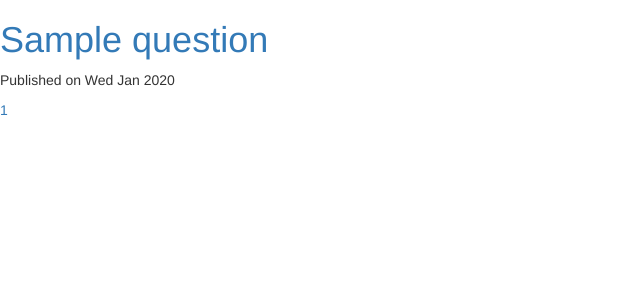
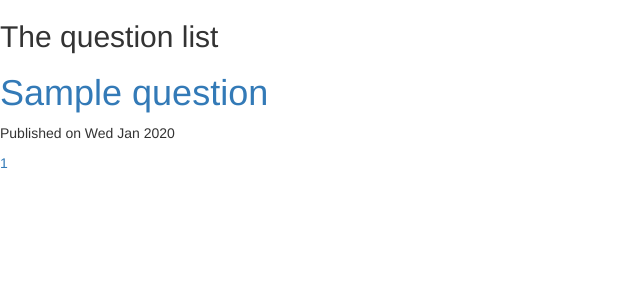
Before and after one commit to UREDDY616/uday_Forum, a Django app: template forum_project/myapp/templates/myapp/question_list.html in a window 1280 px wide. Shown: the top 300 px of the page, without its empty margins (0-640 px from the left). Run offline with Django 3.2, Linux system fonts and the light colour scheme; the template is opened without the code that fills it: most values are stand-ins (such as "Sample title", 1, 10 or a date in 2020); some libraries are stand-ins or nearby versions.

Commit message:
Update question_list.html

```diff
--- a/forum_project/myapp/templates/myapp/question_list.html
+++ b/forum_project/myapp/templates/myapp/question_list.html
@@ -10,6 +10,7 @@
   <link href="https://fonts.googleapis.com/css?family=Montserrat|Russo+One" rel="stylesheet">
   </head>
   <body>
+    <h2>The question list </h2>
    {% for question in question_list %}
            <div>
              <h1><a href="{% url 'question_detail' pk=question.pk %}">{{question.title}}</a></h1>
```
